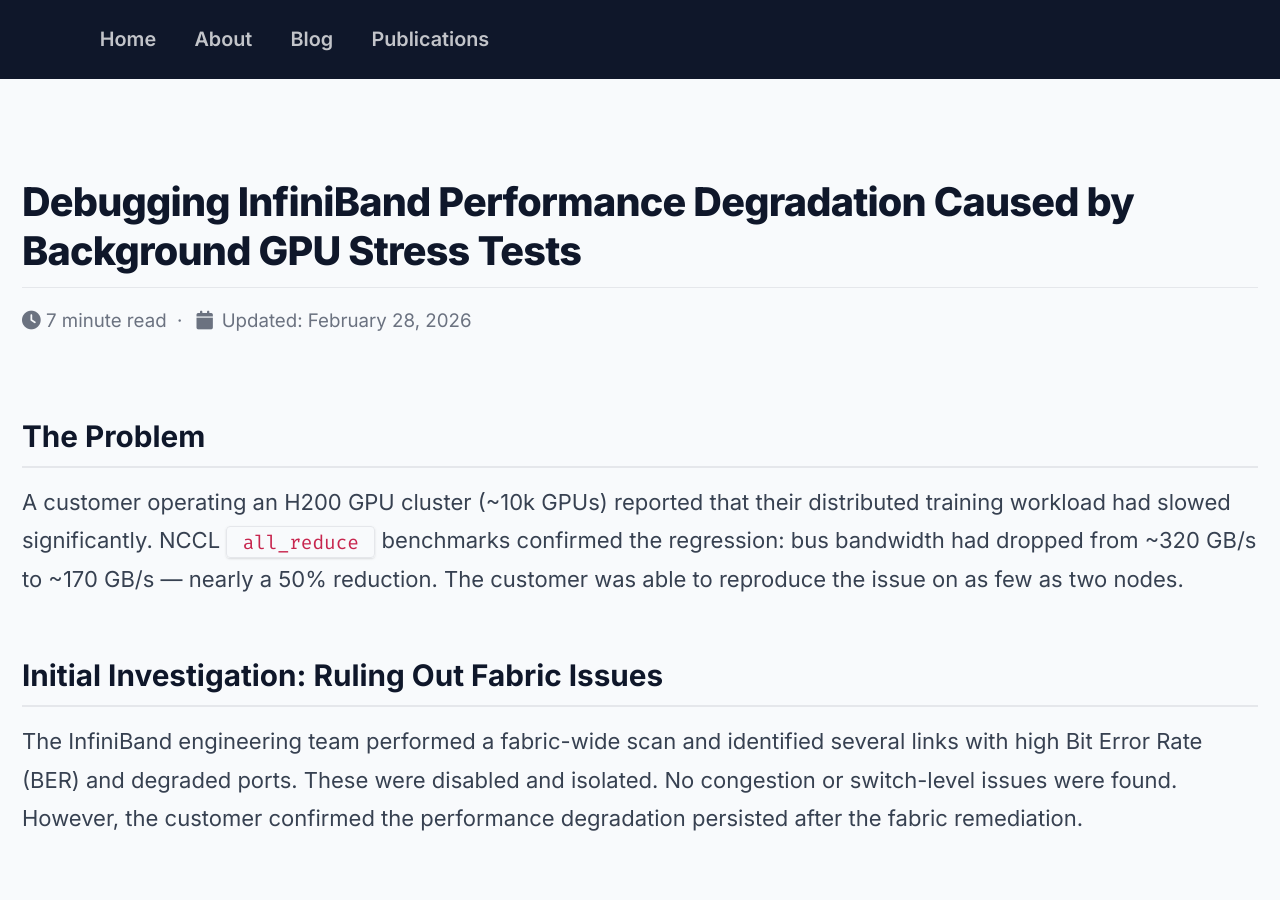
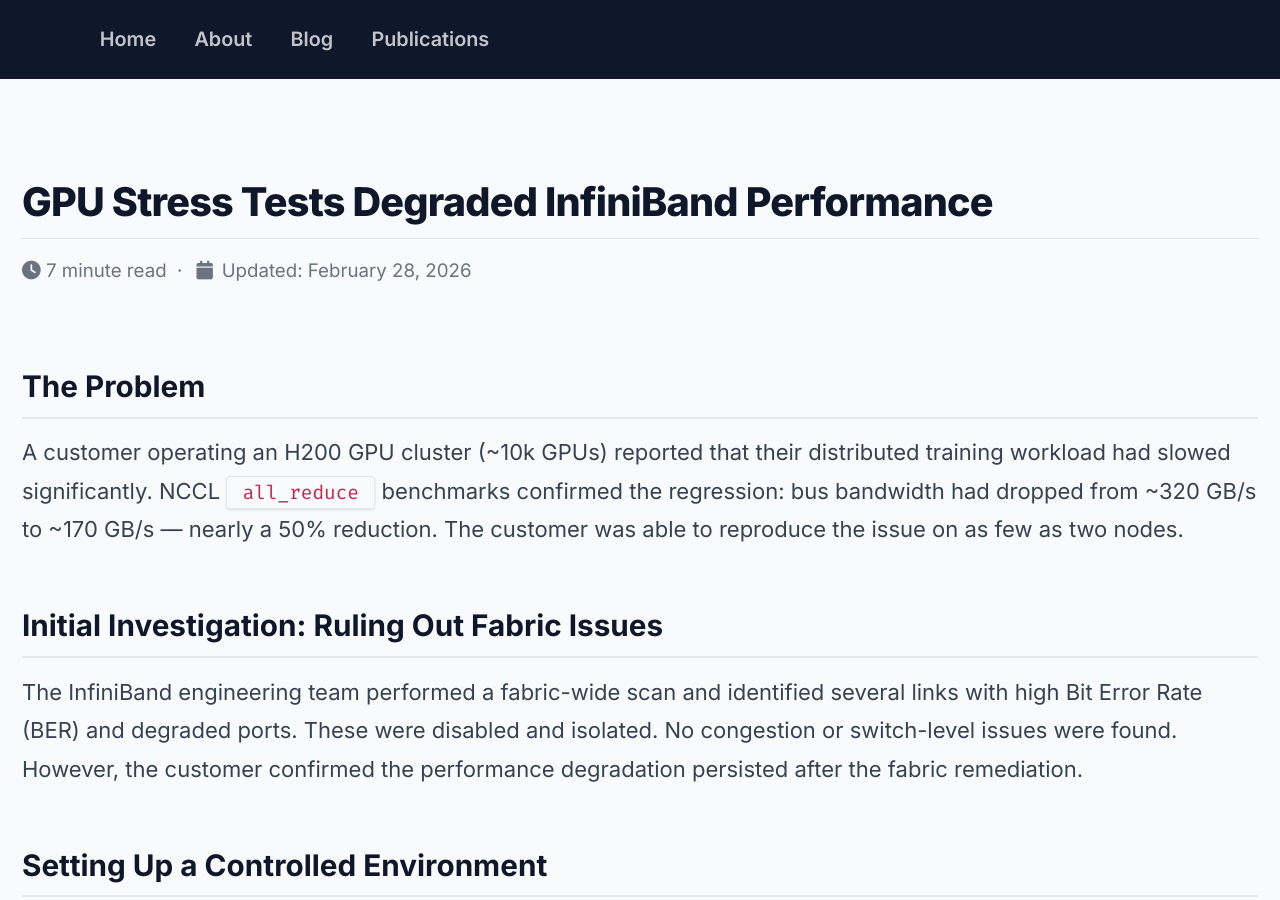
Before and after one commit to JingchaoZhang/JingchaoZhang.github.io, a Jekyll site: the page built from _posts/2026-02-28-IB Perf Drop Investigation.md, in a window 1280 px wide and 900 px high. Built offline with Jekyll 4.4.1, drawn with Linux system fonts in a browser that asks for light colours; comment, search, counter and statistics services are not loaded.

Commit message:
Shorten IB perf blog post title to under 8 words

```diff
--- a/_posts/2026-02-28-IB Perf Drop Investigation.md
+++ b/_posts/2026-02-28-IB Perf Drop Investigation.md
@@ -1,6 +1,6 @@
 ---
 layout: single
-title: "Debugging InfiniBand Performance Degradation Caused by Background GPU Stress Tests"
+title: "GPU Stress Tests Degraded InfiniBand Performance"
 author_profile: false
 ---
 
```
